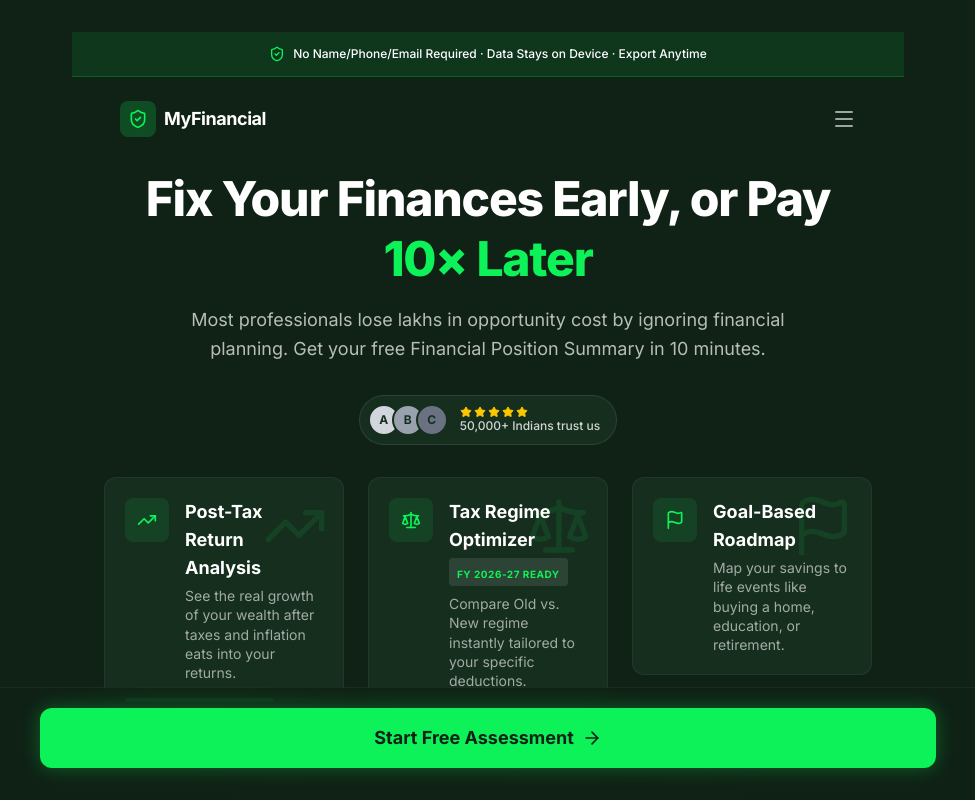
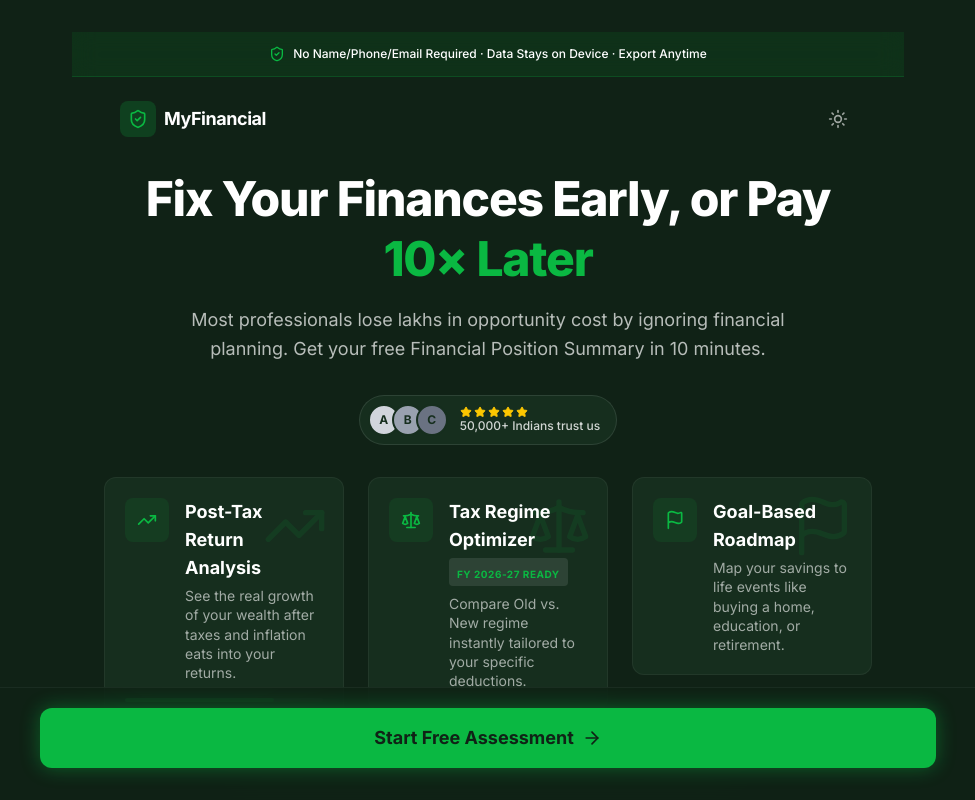
Before and after one commit to rohitguta2432/myFinance, a React (Vite) app: page / in a window 1280 px wide. Shown: the top 800 px of the page, without its empty margins (152-1127 px from the left). Built offline with nearby package versions, Linux system fonts and the light colour scheme.

Commit message:
feat: implement Light Theme toggle using CSS Variable remapping

```diff
--- a/src/components/layout/Layout.jsx
+++ b/src/components/layout/Layout.jsx
@@ -1,7 +1,7 @@
 import React from 'react';
 import { Outlet, useLocation, useNavigate } from 'react-router-dom';
 import { ArrowLeft, User, DollarSign, Wallet, Flag, Shield, Calculator, CheckCircle } from 'lucide-react';
-
+import ThemeToggle from '../ui/ThemeToggle';
 const Layout = () => {
     const location = useLocation();
     const navigate = useNavigate();
@@ -46,9 +46,12 @@ const Layout = () => {
                         >
                             <ArrowLeft className="w-6 h-6" />
                         </button>
-                        <h2 className="text-white text-lg font-bold leading-tight tracking-[-0.015em] flex-1 text-center pr-10">
+                        <h2 className="text-white text-lg font-bold leading-tight tracking-[-0.015em] flex-1 text-center">
                             {title}
                         </h2>
+                        <div className="shrink-0 flex items-center justify-center size-10">
+                            <ThemeToggle />
+                        </div>
                     </div>
                     {/* Progress Bar — hidden on lg where sidebar shows */}
                     <div className="flex flex-col gap-2 px-6 pb-4 max-w-4xl mx-auto lg:hidden">
--- /dev/null
+++ b/src/components/ui/ThemeToggle.jsx
@@ -0,0 +1,23 @@
+import React from 'react';
+import { Sun, Moon } from 'lucide-react';
+import { useTheme } from '../../hooks/useTheme';
+
+const ThemeToggle = () => {
+    const { theme, toggleTheme } = useTheme();
+
+    return (
+        <button
+            onClick={toggleTheme}
+            className="text-white/60 hover:text-white transition-colors p-2 rounded-full hover:bg-white/10"
+            aria-label="Toggle Theme"
+        >
+            {theme === 'light' ? (
+                <Moon className="w-5 h-5" />
+            ) : (
+                <Sun className="w-5 h-5" />
+            )}
+        </button>
+    );
+};
+
+export default ThemeToggle;
--- a/src/features/dashboard/pages/Home.jsx
+++ b/src/features/dashboard/pages/Home.jsx
@@ -1,7 +1,7 @@
 import React from 'react';
 import { useNavigate } from 'react-router-dom';
 import { ShieldCheck, User, Star, TrendingUp, Scale, Flag, ArrowRight, Menu } from 'lucide-react';
-
+import ThemeToggle from '../../../components/ui/ThemeToggle';
 const Home = () => {
     const navigate = useNavigate();
 
@@ -25,10 +25,8 @@ const Home = () => {
                     </div>
                     <span className="text-white text-lg font-bold tracking-tight">MyFinancial</span>
                 </div>
-                {/* Optional Menu Icon */}
-                <button className="text-white/60 hover:text-white transition-colors">
-                    <Menu className="w-6 h-6" />
-                </button>
+                {/* Theme Toggle */}
+                <ThemeToggle />
             </div>
 
             {/* Hero Section */}
--- /dev/null
+++ b/src/hooks/useTheme.js
@@ -0,0 +1,19 @@
+import { useState, useEffect } from 'react';
+
+export const useTheme = () => {
+    const [theme, setTheme] = useState(() => {
+        const saved = localStorage.getItem('theme');
+        return saved || 'dark';
+    });
+
+    useEffect(() => {
+        document.documentElement.setAttribute('data-theme', theme);
+        localStorage.setItem('theme', theme);
+    }, [theme]);
+
+    const toggleTheme = () => {
+        setTheme(prev => (prev === 'light' ? 'dark' : 'light'));
+    };
+
+    return { theme, toggleTheme };
+};
--- a/src/styles/index.css
+++ b/src/styles/index.css
@@ -1,12 +1,61 @@
 @import "tailwindcss";
 
+:root {
+  /* Default/Dark Theme Core Colors */
+  --bg-main: #102216;
+  --surface-main: #162e1e;
+  --surface-active: #1f3d2a;
+
+  /* Text and Border mappings */
+  --theme-text-white: #ffffff;
+  --theme-text-slate-200: #e2e8f0;
+  --theme-text-slate-300: #cbd5e1;
+  --theme-text-slate-400: #94a3b8;
+  --theme-border-white: #ffffff;
+
+  /* Utilities */
+  --theme-white: #ffffff;
+}
+
+/* Light Mode Overrides */
+:root[data-theme="light"] {
+  /* Light Theme Core Colors */
+  --bg-main: #f5f8f6;
+  --surface-main: #ffffff;
+  --surface-active: #e2e8f0;
+
+  /* Text and Border mappings inverted */
+  --theme-text-white: #111827; /* Near black text instead of white */
+  --theme-text-slate-200: #475569;
+  --theme-text-slate-300: #64748b;
+  --theme-text-slate-400: #475569; /* Darker slate for readability */
+  --theme-border-white: #000000; /* Dark borders for opacity */
+
+  /* Utilities */
+  --theme-white: #ffffff; /* Keep bg-white as white in light mode? No, if we want bg-white to invert to black we change it. Let's keep it white and see. Wait, text-white uses --color-white! So we MUST change --theme-white to dark if we want text-white to be dark. */
+}
+
+/* Let's redefine. Tailwind uses --color-white for text-white, bg-white, border-white. */
+:root[data-theme="light"] {
+  --theme-white: #111827; /* text-white becomes nearly black */
+}
+
 @theme {
-  --color-primary: #0df259;
-  --color-primary-dark: #0ab842;
+  --color-primary: #0ab842; /* Slightly darker green for better contrast in both themes */
+  --color-primary-dark: #099435;
   --color-background-light: #f5f8f6;
-  --color-background-dark: #102216;
-  --color-surface-dark: #162e1e;
-  --color-surface-active: #1f3d2a;
+
+  /* Dynamic mappings mapped to root variables */
+  --color-background-dark: var(--bg-main);
+  --color-surface-dark: var(--surface-main);
+  --color-surface-active: var(--surface-active);
+
+  /* Overwrite specific Tailwind default colors used heavily in the app */
+  --color-white: var(--theme-white);
+  --color-slate-200: var(--theme-text-slate-200);
+  --color-slate-300: var(--theme-text-slate-300);
+  --color-slate-400: var(--theme-text-slate-400);
+
   --font-family-display: "Inter", sans-serif;
 }
 
```
